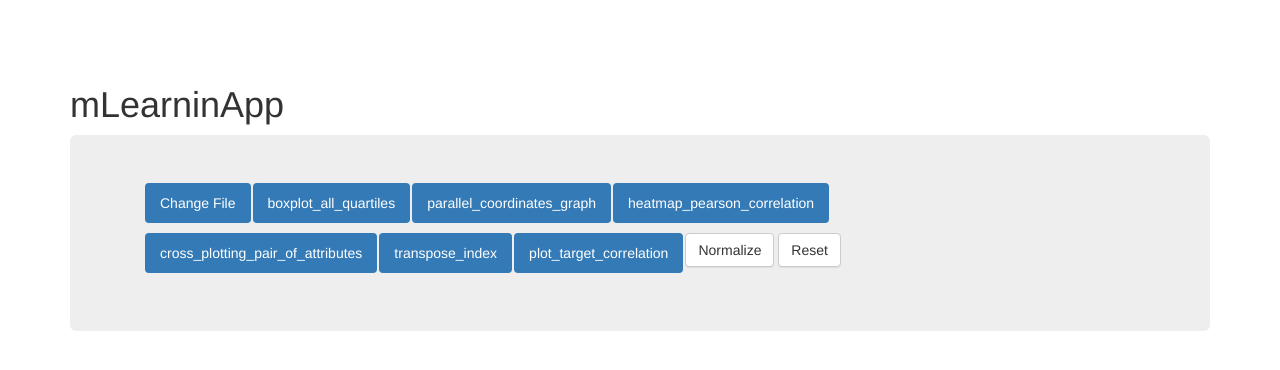
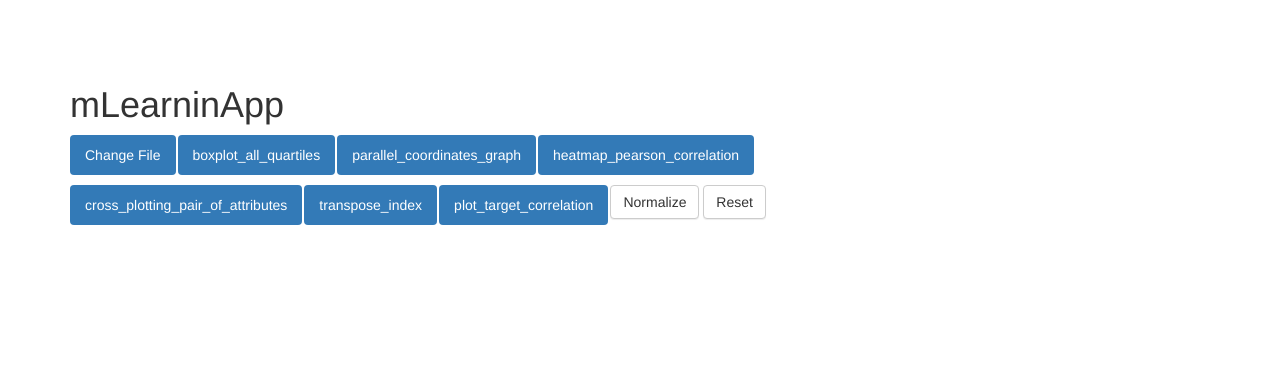
Before and after one commit to Vifespoir/mLearningApp, a Flask app: a page that uses templates/home.html in a window 1280 px wide. Shown: the top 370 px of the page. Run offline with Flask 2, Linux system fonts and the light colour scheme; some libraries are stand-ins or nearby versions.

Commit message:
changed html

```diff
--- a/templates/home.html
+++ b/templates/home.html
@@ -1,8 +1,7 @@
 {% extends "layout.html" %}
 {% block content %}
 
-<div class=container>
-  <section class="jumbotron" id="content">
+<div class=container-fluid id="content">
   <div class=container>
     {% if get_flashed_messages()[-1] %}
     <div class="alert alert-warning" role="alert">{{ get_flashed_messages()[-1] }}</div>
@@ -44,6 +43,5 @@
   <!-- content pulled from other templates -->
   {% endblock %}
   </div>
-  </section>
 </div>
 {% endblock %}
```
Lines whose indentation alone changed are shown as unchanged.
